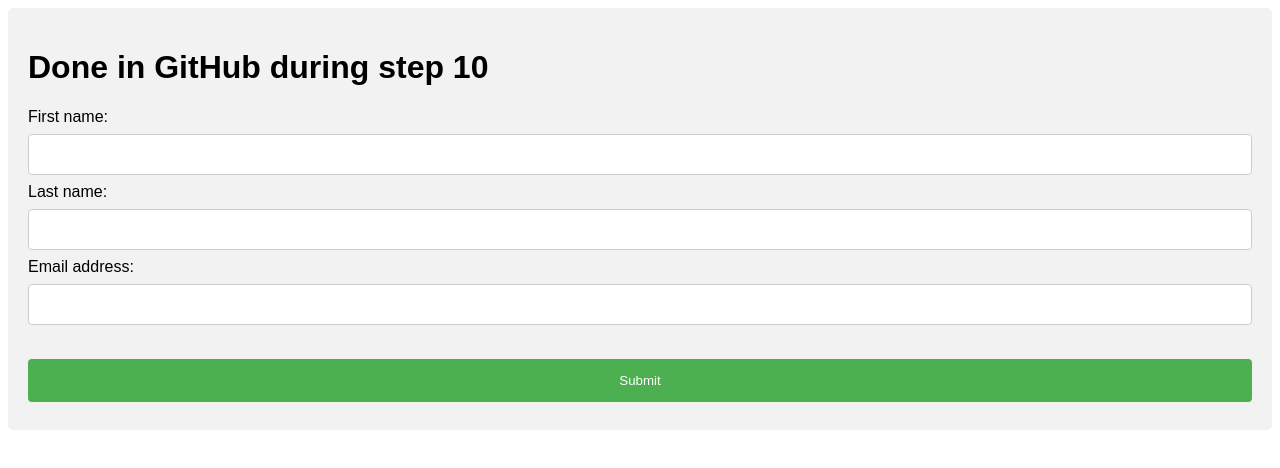
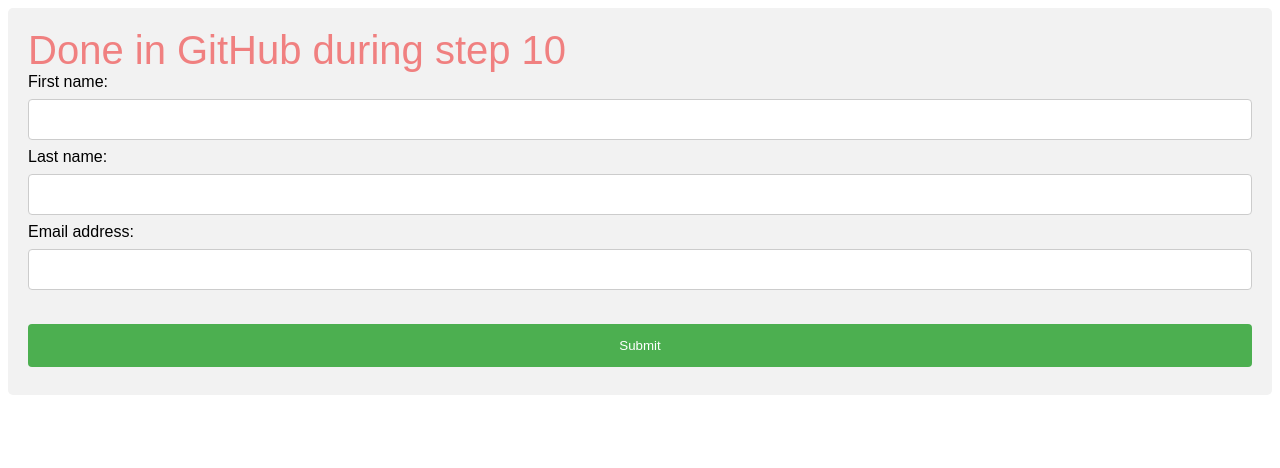
Before and after one commit to TimoMikkeli/SDPTask4A, a plain HTML site: page wwwroot/index.html in a window 1280 px wide. Drawn offline with Linux system fonts and the light colour scheme.

Commit message:
Added style to h1 element

```diff
--- a/wwwroot/styles.css
+++ b/wwwroot/styles.css
@@ -1,5 +1,13 @@
 body {
     font-family: Arial;
+}
+h1 {
+    padding: 0;
+    margin: 0;
+    font-family: "Raleway", sans-serif;
+    font-weight: 300;
+    font-size: 40px;
+    color: #F08080;
 }
 input[type=text], select {
     width: 100%;
```
